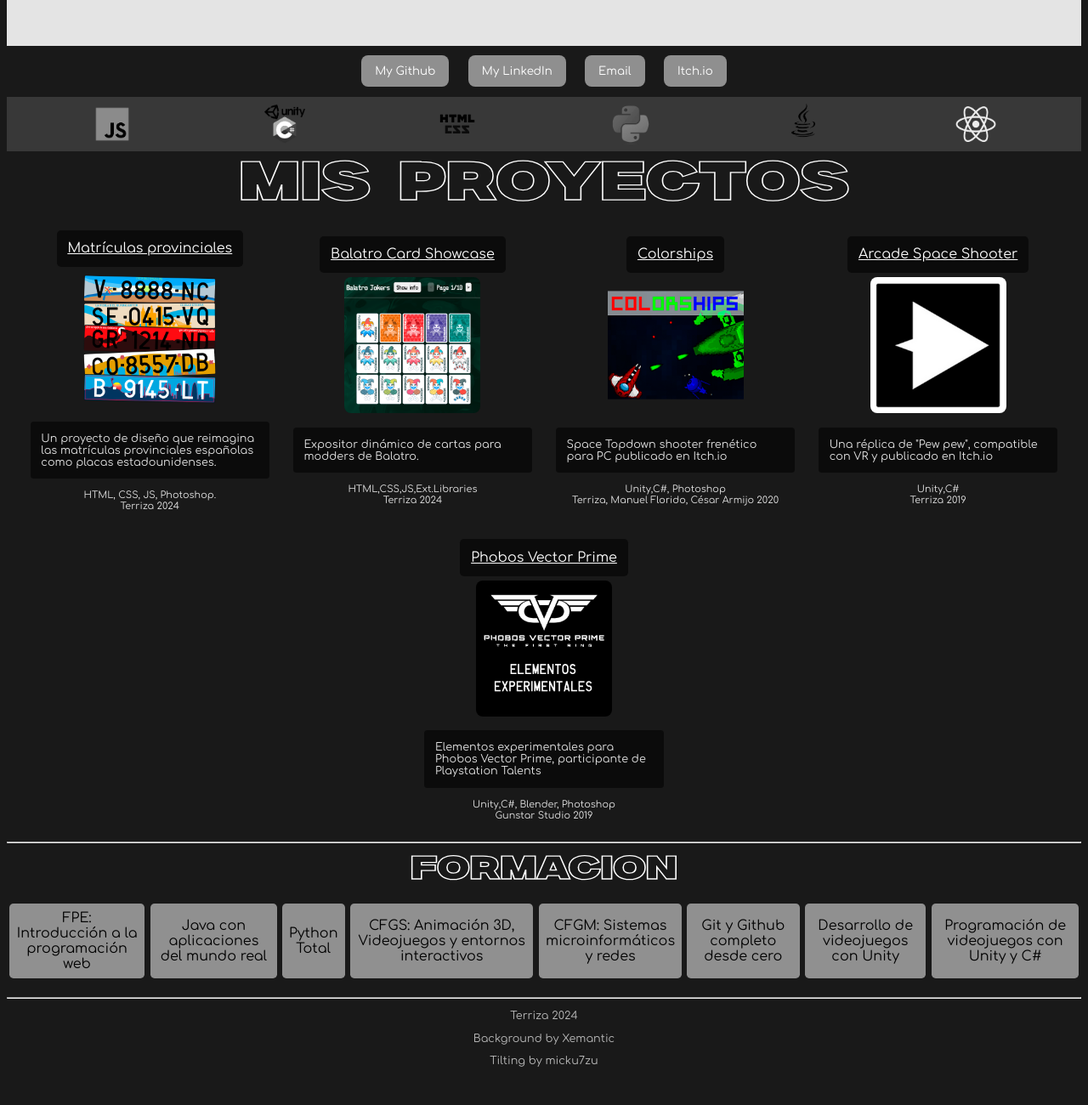
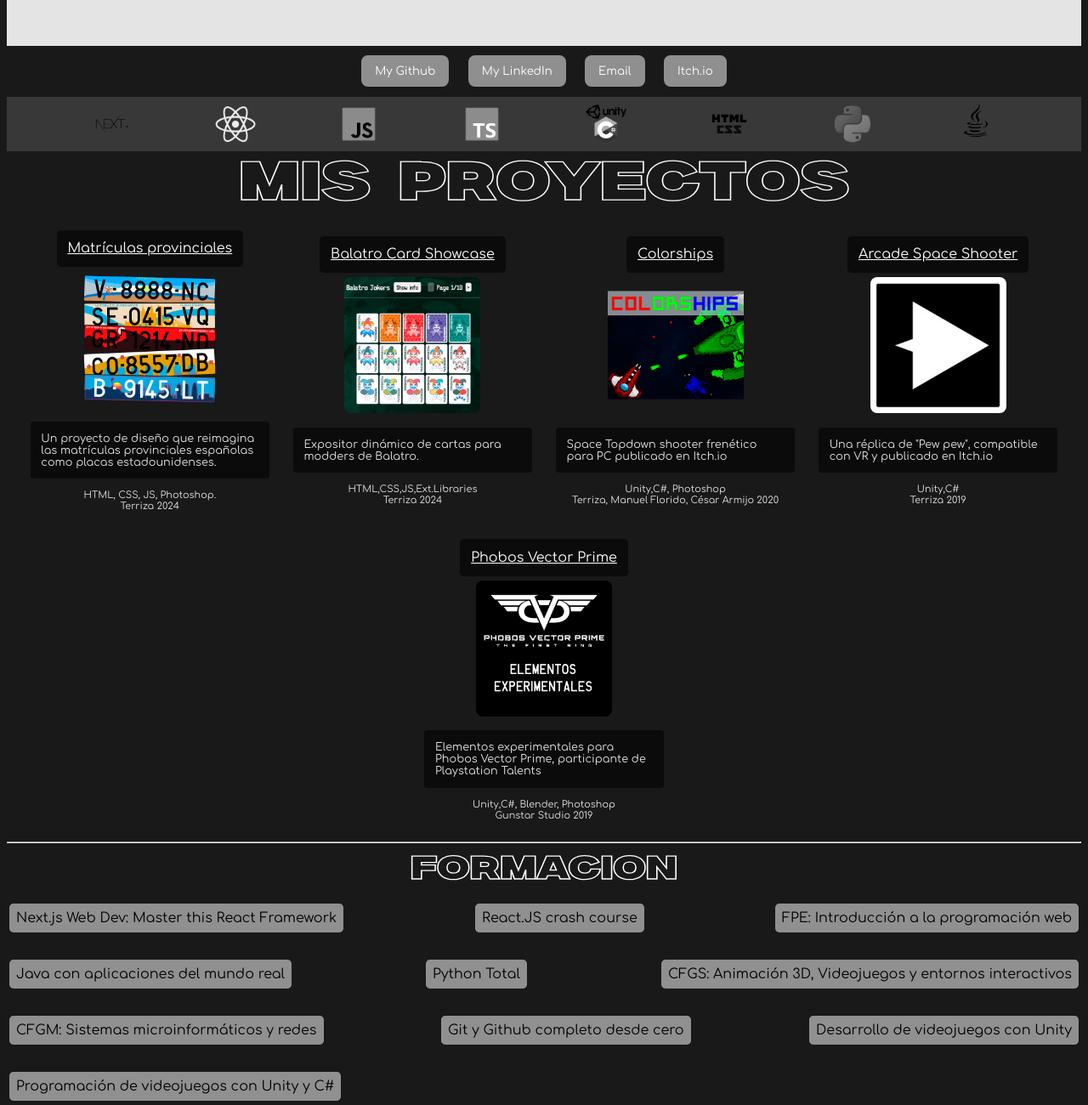
Before and after one commit to soyalejandroterriza/soyalejandroterriza.github.io, a plain HTML site: page index.html in a window 1280 px wide. Shown: the part 400-1700 px from the top of the page at 85% size. Before the commit the page ends 1668 px from the top, so only its background shows below. Drawn offline with Linux system fonts and the light colour scheme; a script that the page names is missing.

Commit message:
V1.2
-Añadidos Typescript y Next.js
-Modificado el CSS del aprendizaje
-Reordeno el stack

```diff
--- a/index.html
+++ b/index.html
@@ -96,12 +96,15 @@
   </div>
 
   <div id="stack_container" class="stack_container">
+    <img class="stackImage" src="resources/Images/stack/nextjs.png" data-stackImg>
+    <img class="stackImage" src="resources/Images/stack/react.png" data-stackImg>
     <img class="stackImage" src="resources/Images/stack/javascript.png" data-stackImg>
+    <img class="stackImage" src="resources/Images/stack/typescript.png" data-stackImg>
     <img class="stackImage" src="resources/Images/stack/csharp_unity.png" data-stackImg>
     <img class="stackImage" src="resources/Images/stack/html_css.png" data-stackImg>
     <img class="stackImage" src="resources/Images/stack/python.png" data-stackImg>
     <img class="stackImage" src="resources/Images/stack/java.png" data-stackImg>
-    <img class="stackImage" src="resources/Images/stack/React.png" data-stackImg>
+
   </div>
 
   <div class="my_projects_title_container">
@@ -177,6 +180,8 @@
   </div>
 
   <div class="formacion_container">
+    <span class="formacion_label" data-tilt data-tilt-reverse="true" data-tilt-glare="true">Next.js Web Dev: Master this React Framework</span>
+    <span class="formacion_label" data-tilt data-tilt-reverse="true" data-tilt-glare="true">React.JS crash course</span>
     <span class="formacion_label" data-tilt data-tilt-reverse="true" data-tilt-glare="true">FPE: Introducción a la
       programación web</span>
     <span class="formacion_label" data-tilt data-tilt-reverse="true" data-tilt-glare="true">Java con aplicaciones del
@@ -192,8 +197,10 @@
       con Unity</span>
     <span class="formacion_label" data-tilt data-tilt-reverse="true" data-tilt-glare="true">Programación de videojuegos
       con Unity y C#</span>
+
+
+
   </div>
-
 
 
   <div class="credits_container">
--- a/resources/Style/index.css
+++ b/resources/Style/index.css
@@ -114,11 +114,21 @@
 
     -webkit-text-stroke: 0.1rem white;
 }
+
+/*.formacion_container {
+    width: 100%;
+    display: flex;
+    justify-content: space-between;
+}*/
+
 .formacion_container {
     width: 100%;
     display: flex;
+    flex-wrap: wrap; /* Esto permitirá que los elementos se envuelvan a una nueva fila */
     justify-content: space-between;
+    flex-direction: row; /* Por defecto es row, pero es bueno especificarlo para mayor claridad */
 }
+
 .formacion_label {
     background-color: rgba(255, 255, 255, 0.519);
     border-radius: 0.3rem;
```
Also changed, not shown: resources/Images/stack/nextjs.png (added), resources/Images/stack/typescript.png (added).
